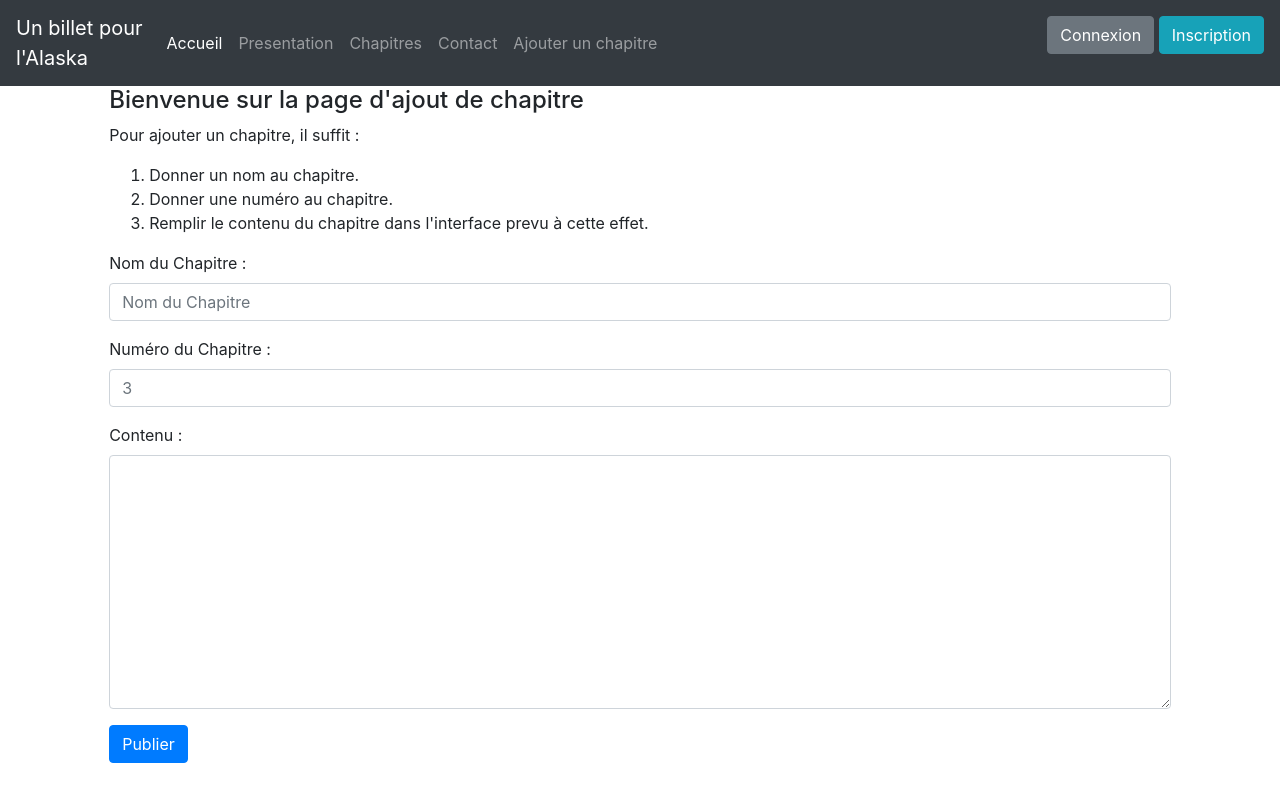
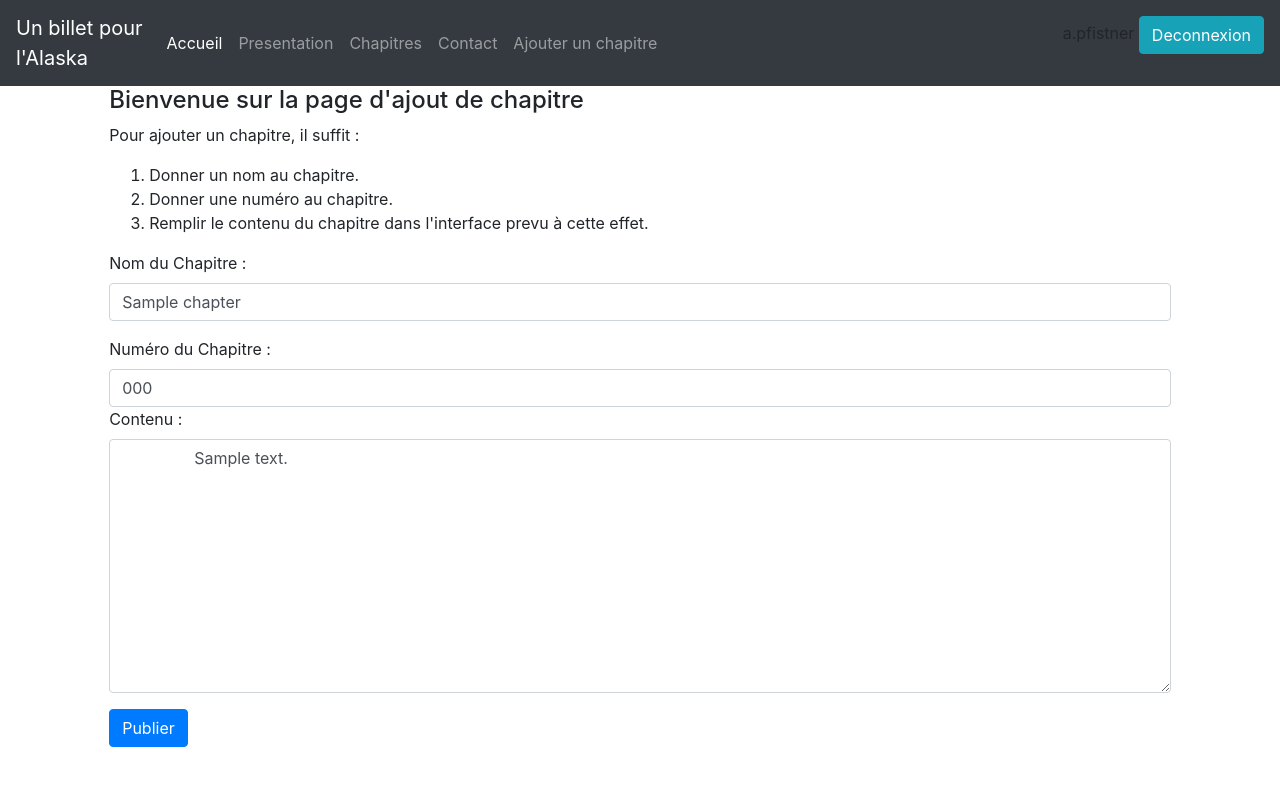
Before and after one commit to thehightech42/p4_oc, a PHP site: page /index.php?type=chapter&action=updateChapter&id=1 in a window 1280 px wide. Run offline with PHP 8.4, Linux system fonts and the light colour scheme; tables that the repository leaves empty or names only in its code hold one stand-in row (values such as "Sample post"); some libraries are stand-ins or nearby versions.

Commit message:
Resolution problème de redirection. Possibilité de modifier les chapitres et d'en supprimer

```diff
--- a/controller/controllerChapter.php
+++ b/controller/controllerChapter.php
@@ -4,16 +4,15 @@ require_once('model/model_chapter.php');
 
     class ControllerChapter{ //Chapter controller
         public function chapterList(){
-            $model_chapter = new ManagementChapter;
+            $model_chapter = new P4\Model\ManagementChapter;
             $chapters = $model_chapter->chapterLists();
 
             require('view/view_chapterList.php');
         }
 
         public function chapterAndComments(){
-            $model_chapter = new ManagementChapter;
+            $model_chapter = new P4\Model\ManagementChapter;
             $chapter = $model_chapter->chapter($_GET['id']);
-
             $comments = $model_chapter->comments($_GET['id']);
 
             require('view/view_chapterAndComments.php');
@@ -28,10 +27,38 @@ require_once('model/model_chapter.php');
         }
 
         public function registerChapter(){
-            $model_chapter = new ManagementChapter;
+            $model_chapter = new P4\Model\ManagementChapter;
             $registerChapter = $model_chapter->registerChapter();
-            require('template.php');
 
-            header('Location :http://localhost:8888/?type=chapter&action=chapterList');
+            $this->chapterList();
+
+        }
+
+        public function controlUpdateChapter(){
+            $model_chapter = new P4\Model\ManagementChapter();
+            $controlUpdateChapter = $model_chapter->controlUpdateChapter($_GET['id']);
+
+            while($upChapter = $controlUpdateChapter->fetch()){
+                require('view/viewAddChapter.php');
+            }
+
+
+        }
+
+        public function updateChapter($id){
+            $model_chapter = new P4\Model\ManagementChapter();
+            $updateChapter = $model_chapter->updateChapter($id);
+            //var_dump($id);
+            //var_dump($updateChapter);
+
+            $this->chapterList();
+
+        }
+
+        public function deleteChapter($id){
+            $model_chapter = new P4\Model\ManagementChapter();
+            $deleteChapter = $model_chapter->deleteChapter($id);
+
+            $this->chapterList();
         }
     }
--- a/index.php
+++ b/index.php
@@ -1,7 +1,11 @@
 <!--Routeur of website-->
 <?php
+
+
 require_once('controller/controllerChapter.php');
 require_once('controller/controllerUser.php');
+
+
 
 try {
     $controller_chapter = new ControllerChapter;
@@ -17,10 +21,16 @@ try {
                 }elseif($_GET['action'] === "addComment"){
                     $controller_chapter->addComment();
 
-                }elseif($_GET['action'] = "addChapter"){
+                }elseif($_GET['action'] === "addChapter"){
                     $controller_chapter->addChapter();
 
+                }elseif($_GET['action'] === "updateChapter"){
+                    $controller_chapter->controlUpdateChapter();
                 }
+                elseif($_GET['action'] === "deleteChapter"){
+                    $controller_chapter->deleteChapter($_GET['id']);
+                }
+
             }
 
             elseif($_GET['type'] === "user"){
--- a/indexPost.php
+++ b/indexPost.php
@@ -4,7 +4,7 @@ require_once('controller/controllerChapter.php');
 require_once('controller/controllerUser.php');
 
 try {
-    if(isset($_POST['chapter_name']) && isset($_POST['chapter_number']) &&isset($_POST['chapter_content'])){
+    if(isset($_POST['chapter_name']) && isset($_POST['chapter_number']) &&isset($_POST['chapter_content']) && !isset($_GET['type'])){
         $controller_chapter = new ControllerChapter;
         $controller_chapter->registerChapter();
 
@@ -12,6 +12,9 @@ try {
         isset($_POST['user_mail']) && isset($_POST['pass_hash']) && isset($_POST['pass_hash']) && isset($_POST['pass_hash1'])){
         $controllerUser = new ManagementUser;
 
+    }elseif($_GET['type'] === "chapter" && $_GET['action'] === "updateChapter"){
+        $controller_chapter = new ControllerChapter;
+        $controller_chapter->updateChapter($_GET['id']);
     }
     else{
         $controller_chapter = new ControllerChapter;
--- a/model/model.php
+++ b/model/model.php
@@ -1,9 +1,11 @@
 <?php
+
+namespace P4\Model;
 
 class BDD {
 
     protected function AccesBDD(){
-        $bd = new PDO('mysql:host=localhost:8889;dbname=projet4;charset=utf8', 'root', 'root');
+        $bd = new \PDO('mysql:host=localhost:8889;dbname=projet4;charset=utf8', 'root', 'root');
         return $bd;
 
     }
--- a/model/model_chapter.php
+++ b/model/model_chapter.php
@@ -1,4 +1,6 @@
 <?php
+namespace P4\Model;
+
 require_once('model.php');
 
 class ManagementChapter extends BDD{
@@ -29,16 +31,46 @@ class ManagementChapter extends BDD{
         return $comments;
     }
 
-    public function registerChapter(){
+    public function registerChapter()
+    {
         $bd = $this->AccesBDD();
         $registerChapter = $bd->prepare('INSERT INTO chapters(chapter_name, chapter_number, chapter_content) VALUES(:chapter_name, :chapter_number, :chapter_content)');
         $registerChapter->execute(array(
-            'chapter_name'=> $_POST['chapter_name'],
+            'chapter_name' => $_POST['chapter_name'],
             'chapter_number' => $_POST['chapter_number'],
             'chapter_content' => $_POST['chapter_content']
         ));
 
     }
 
+    public function controlUpdateChapter($id){
+        $bd = $this->AccesBDD();
+
+        $updateForChapter = $bd->prepare('SELECT * FROM chapters WHERE id = :id');
+        $updateForChapter->execute(array('id' => $id));
+
+        return $updateForChapter;
+    }
+
+    public function updateChapter($id){
+        $bd = $this->AccesBDD();
+
+        $updateChapter = $bd->prepare('UPDATE chapters SET chapter_name= :chapter_name, chapter_number= :chapter_number, chapter_content= :chapter_content WHERE id = :id');
+        $updateChapter->execute(array(
+            'chapter_name' => $_POST['chapter_name'],
+            'chapter_number' => $_POST['chapter_number'],
+            'chapter_content' => $_POST['chapter_content'],
+            'id' => $id
+        ));
+    }
+
+    public function deleteChapter($id){
+        $bd = $this->AccesBDD();
+
+        $deleteChapter = $bd->prepare('DELETE FROM chapters WHERE id= :id');
+        $deleteChapter->execute(array('id'=> $id));
+
+    }
+
 
 }
--- a/model/model_user.php
+++ b/model/model_user.php
@@ -1,4 +1,6 @@
 <?php
+
+namespace P4\Model;
 
 require_once('model.php');
 
--- a/template.php
+++ b/template.php
@@ -1,5 +1,7 @@
 <?php
 session_start();
+
+$_SESSION['pseudo'] = "a.pfistner";
 
 ?>
 
--- a/view/viewAddChapter.php
+++ b/view/viewAddChapter.php
@@ -1,4 +1,5 @@
 <?php
+
 ob_start();
 ?>
     <script src="https://cdn.tiny.cloud/1/xan0xqgn36elll0x9xwtm3pzch1knjm4m9byc6zt3iu7ogzn/tinymce/5/tinymce.min.js" referrerpolicy="origin"></script>
@@ -12,6 +13,7 @@ $script = ob_get_clean();
 $titlePage = "Ajout d'un chapitre";
 
 ob_start();
+
 ?>
 <h4>Bienvenue sur la page d'ajout de chapitre</h4>
 
@@ -22,20 +24,52 @@ ob_start();
     <li>Remplir le contenu du chapitre dans l'interface prevu à cette effet.</li>
 </ol>
 
-    <form action="indexPost.php" method="POST">
+    <form
+            <?php
+            if(isset($_GET['type']) && isset($_GET['action']) && $_GET['action'] == "updateChapter"){
+                ?>
+                action="indexPost.php?type=chapter&action=updateChapter&id=<?=$_GET['id']?>"
+                <?php
+            }else{
+                ?>
+                action="indexPost.php"
+                <?php
+            }
+            ?>
+            method="POST">
       <div class="form-group">
         <label for="exampleInputEmail1">Nom du Chapitre :</label>
-        <input type="text" class="form-control" id="chapterName" name="chapter_name" placeholder="Nom du Chapitre" required>
+        <input type="text" class="form-control" id="chapterName" name="chapter_name" placeholder="Nom du Chapitre"
+               <?php
+               if(isset($upChapter['chapter_name'])){
+                   ?>
+                   value="<?= $upChapter['chapter_name']?>"
+                   <?php
+               }
+               ?>
+               required>
       </div>
 
       <div class="form-group">
         <label for="exampleInputPassword1">Numéro du Chapitre :</label>
-        <input type="number" class="form-control" id="chapterNumber" name="chapter_number" required min="1" placeholder="3">
+        <input type="number" class="form-control" id="chapterNumber" name="chapter_number" required min="1" placeholder="3"
+            <?php
+            if(isset($upChapter['chapter_number'])){
+                ?>
+                value="<?= $upChapter['chapter_number']?>"
+                <?php
+            }
+            ?>
       </div>
 
         <div class="form-group">
             <label for="exampleFormControlTextarea1">Contenu :</label>
             <textarea class="form-control" id="mytextarea" name="chapter_content" rows="10">
+                <?php
+                if(isset($upChapter['chapter_content'])){
+                    echo $upChapter['chapter_content'];
+                }
+                ?>
             </textarea>
         </div>
 
@@ -43,6 +77,7 @@ ob_start();
     </form>
 
 <?php
+
 $content = ob_get_clean();
 
 require('template.php');
```
Also changed, not shown: view/view_chapterList.php (+14 -2 lines).
